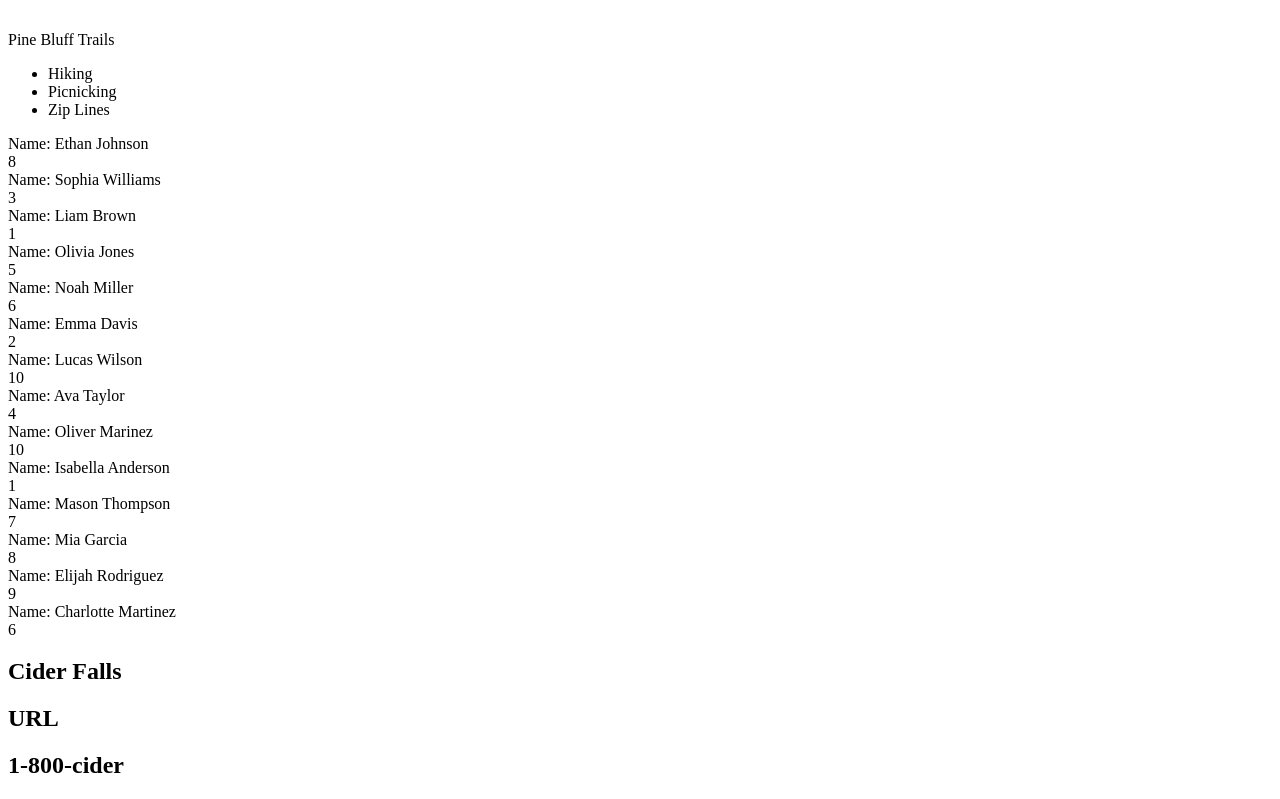
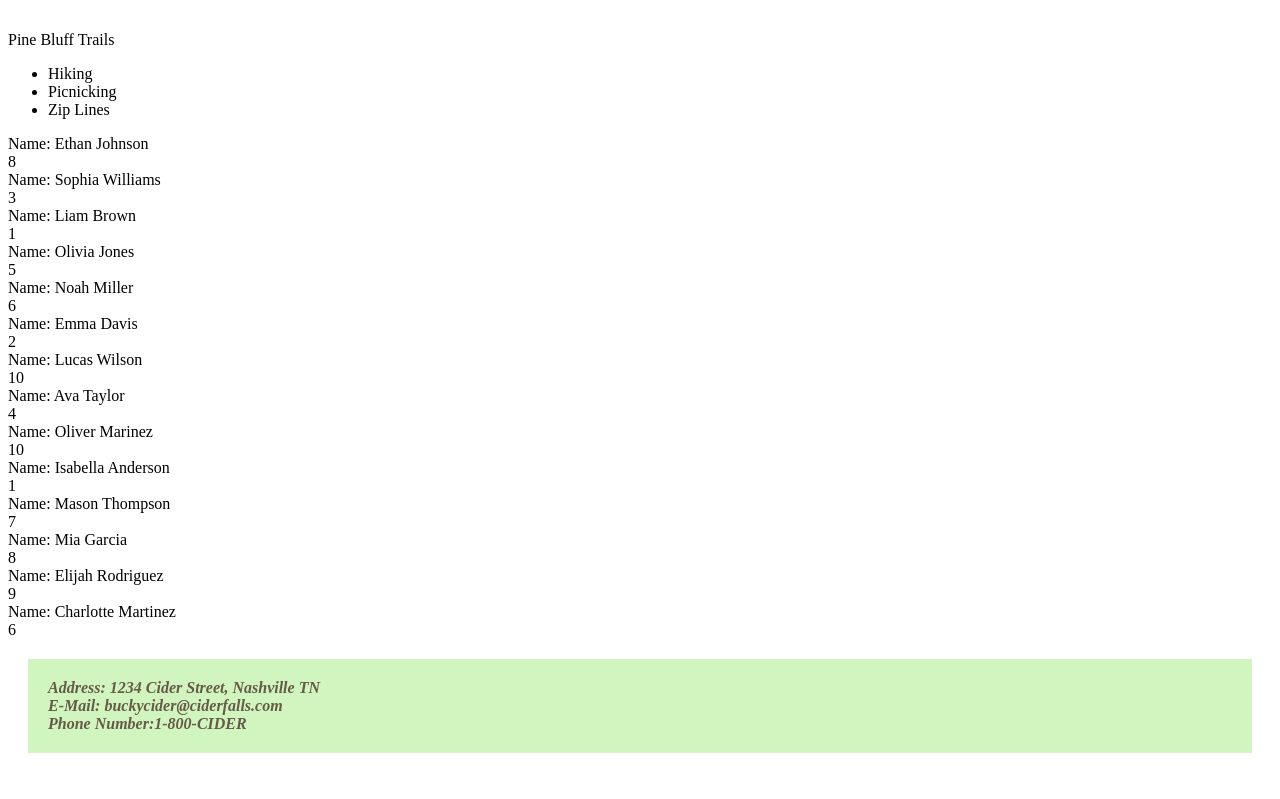
Before and after one commit to NSS-Day-Cohort-69/cider-falls-bucky, a plain HTML site: page index.html in a window 1280 px wide. Shown: the part 889-1688 px from the top of the page. After the commit the page ends 1662 px from the top, so only its background shows below. Drawn offline with Linux system fonts and the light colour scheme.

Commit message:
modified html in footer, added CSS to main.css

```diff
--- a/scripts/footer.js
+++ b/scripts/footer.js
@@ -1,16 +1,16 @@
 
-const parkAddress = "Cider Falls"
-const parkEmail = "URL"
-const parkNumber = "1-800-cider"
+const parkAddress = "1234 Cider Street, Nashville TN"
+const parkEmail = "buckycider@ciderfalls.com"
+const parkNumber = "1-800-CIDER"
 
 
 
 export const getFooter = () => {
     const footerHTML = `
         <footer class="park-info">
-            <h2 class="park-address">${parkAddress}</h2>
-            <h2 class="park-email">${parkEmail}</h2>
-            <h2 class="park-number">${parkNumber}</h2>
+            <div class="park-address">Address: ${parkAddress}</div>
+            <div class="park-email">E-Mail: ${parkEmail}</div>
+            <div class="park-number">Phone Number:${parkNumber}</div>
         </footer>`
         return footerHTML
     }
--- a/styles/main.css
+++ b/styles/main.css
@@ -1,3 +1,16 @@
 header img {
-    max-width: 500px;
+  max-width: 500px;
 }
+
+.park-info {
+  font-style: italic;
+  font-weight: 600;
+  background-color: #D0F5BE;
+  padding: 20px;
+  margin: 20px;
+  color: #665A48;
+  display: flex;
+  flex-direction: column;
+  justify-content: center;
+
+}
```
